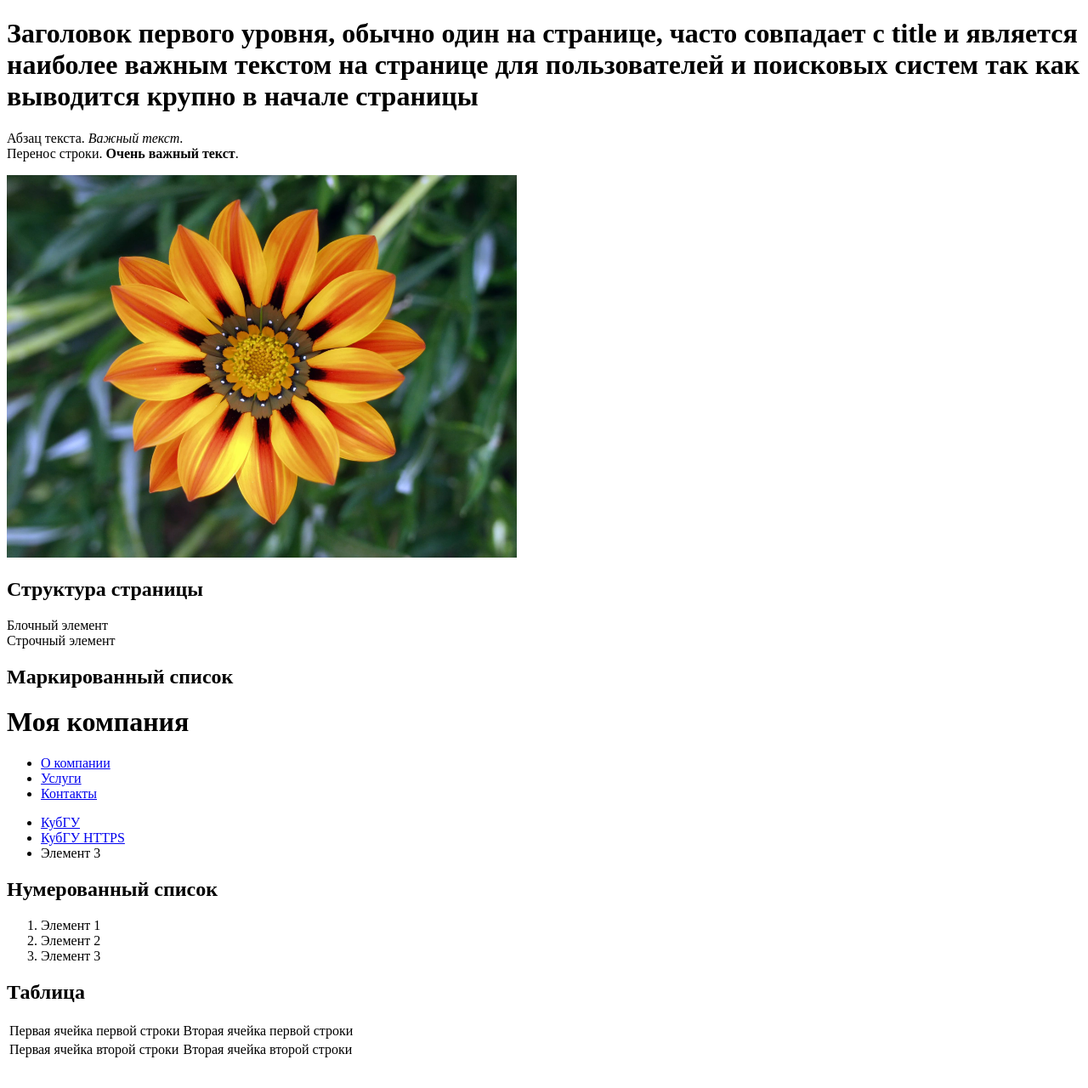
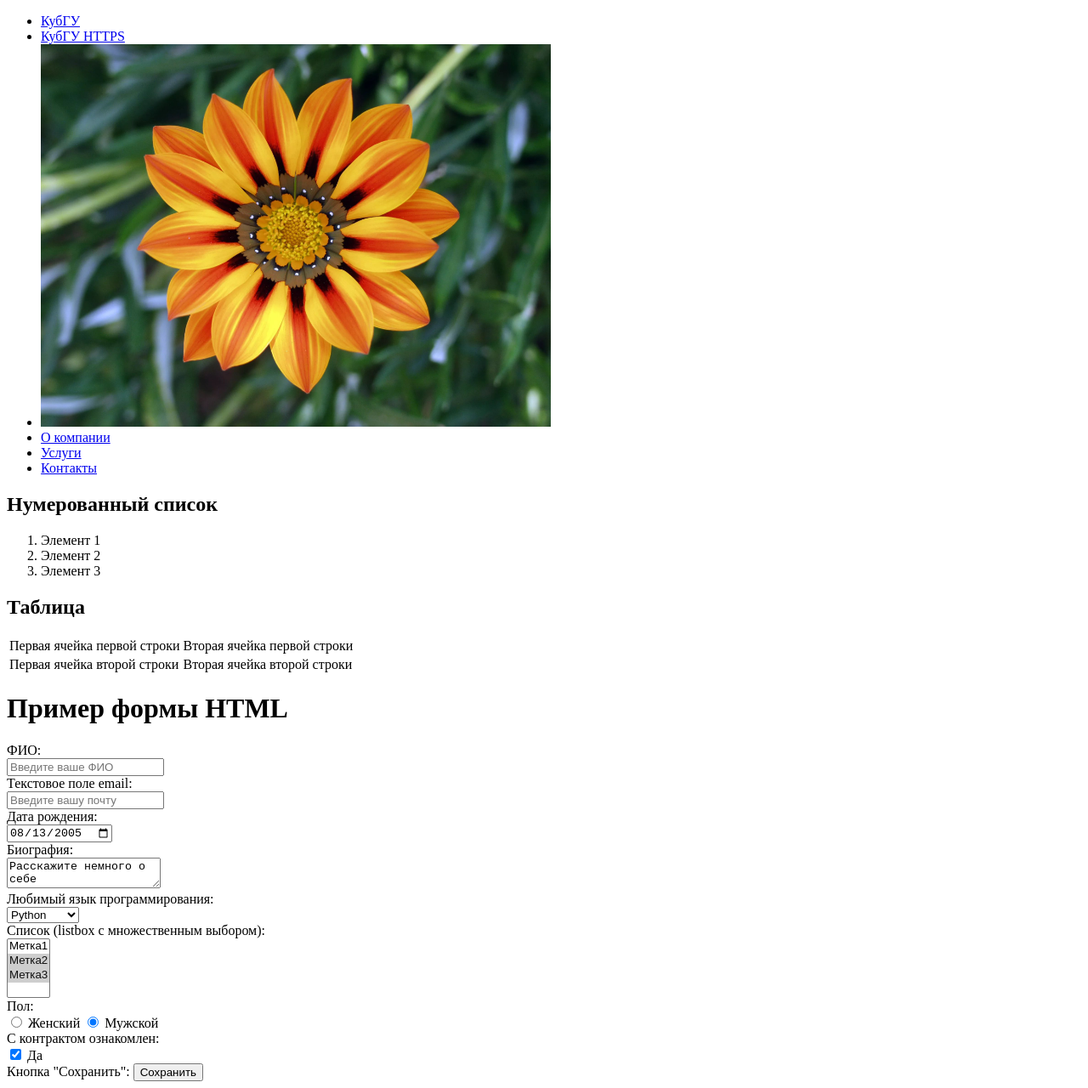
Before and after one commit to NazorMaizer/NazorMaizer.github.io, a plain HTML site: page form.html in a window 1280 px wide. Shown: the whole page at 85% size. Before the commit the page ends 1255 px from the top, so only its background shows below. Drawn offline with Linux system fonts and the light colour scheme.

Commit message:
Update form.html

```diff
--- a/form.html
+++ b/form.html
@@ -12,45 +12,20 @@
 </head>
 
 <body>
-
-    <h1>Заголовок первого уровня,
-      обычно один на странице, часто
-      совпадает с title и является
-      наиболее важным текстом на странице для пользователей и
-      поисковых систем так как выводится крупно в начале страницы</h1>
-
-    <p>Абзац текста. <em>Важный текст</em>.
-      <br /> Перенос строки.
-      <strong>Очень важный текст</strong>.</p>
-
-    <img src="image.jpg" alt="Цветок" style="width: 600px;" />
-
-    <h2>Структура страницы</h2>
-
-    <div>Блочный элемент</div>
-
-    <span>Строчный элемент</span>
-
-    <h2>Маркированный список</h2>
-    <h1>Моя компания</h1>
-<nav>
     <ul>
+        <li><a href="http://www.kubsu.ru/" title="Официальный сайт
+Кубанского государственного
+университета">КубГУ</a></li>
+        <li><a href="https://www.kubsu.ru/" title="Официальный сайт
+Кубанского государственного
+университета (HTTPS)">КубГУ HTTPS</a></li>
+        <li><a href="https://www.kubsu.ru/">
+        	<img src="image.jpg" alt="Красивая африканская ромашка" style="width: 600px;" />
+            </a>
+        </li>
         <li><a href="#about">О компании</a></li>
         <li><a href="#services">Услуги</a></li>
         <li><a href="#contacts">Контакты</a></li>
-</ul>
-</nav>
-
-    <ul>
-      <li><a href="https://www.kubsu.ru/"
-title="Официальный сайт
-Кубанского государственного
-университета">КубГУ</a></li>
-      <li><a href="http://www.kubsu.ru/"
-title="Официальный сайт
-Кубанского государственного
-университета">КубГУ HTTPS</a></li>
-      <li>Элемент 3</li>
     </ul>
 
     <h2>Нумерованный список</h2>
@@ -74,6 +49,75 @@ title="Официальный сайт
         </tr>
     </table>
 
+    <h1>Пример формы HTML</h1>
+
+    <form action="/" method="POST">
+
+        <label>
+        ФИО:<br />
+        <input name="ФИО" placeholder="Введите ваше ФИО"/>
+      </label><br />
+
+        <label>
+        Текстовое поле email:<br />
+        <input name="Почта"
+          type="email"
+          placeholder="Введите вашу почту" />
+      </label><br />
+
+        <label>
+        Дата рождения:<br />
+        <input name="Дата"
+          value="2005-08-13"
+          type="date" />
+      </label><br />
+
+        <label>
+        Биография:<br />
+        <textarea name="Биография">Расскажите немного о себе</textarea>
+      </label><br />
+
+        <label>
+        Любимый язык программирования:<br />
+        <select name="field-name-3">
+          <option value="Значение1">Pascal</option>
+          <option value="Значение2">C</option>
+          <option value="Значение3">C++</option>
+          <option value="Значение4">JavaScript</option>
+          <option value="Значение5">PHP</option>
+          <option value="Значение6" selected="selected">Python</option>
+          <option value="Значение7">Java</option>
+          <option value="Значение8">Haskel</option>
+          <option value="Значение9">Clojure</option>
+          <option value="Значение10">Prolog</option>
+          <option value="Значение11">Scala</option>
+        </select>
+      </label><br />
+
+        <label>
+        Список (listbox с множественным выбором):
+        <br />
+        <select name="field-name-4[]"
+          multiple="multiple">
+          <option value="Значение1">Метка1</option>
+          <option value="Значение2" selected="selected">Метка2</option>
+          <option value="Значение3" selected="selected">Метка3</option>
+        </select>
+      </label><br /> Пол:
+        <br />
+        <label><input type="radio"
+        name="radio-group-1" value="Женский" />
+        Женский</label>
+        <label><input type="radio"
+        name="radio-group-1" value="Мужской" checked="checked" />
+        Мужской</label><br /> С контрактом ознакомлен:
+        <br />
+        <label><input type="checkbox" checked="checked"
+        name="check-1" />
+        Да</label><br /> Кнопка "Сохранить":
+        <input type="submit" value="Сохранить" />
+    </form>
+
 </body>
 
 </html>
```
Lines whose indentation alone changed are shown as unchanged.
